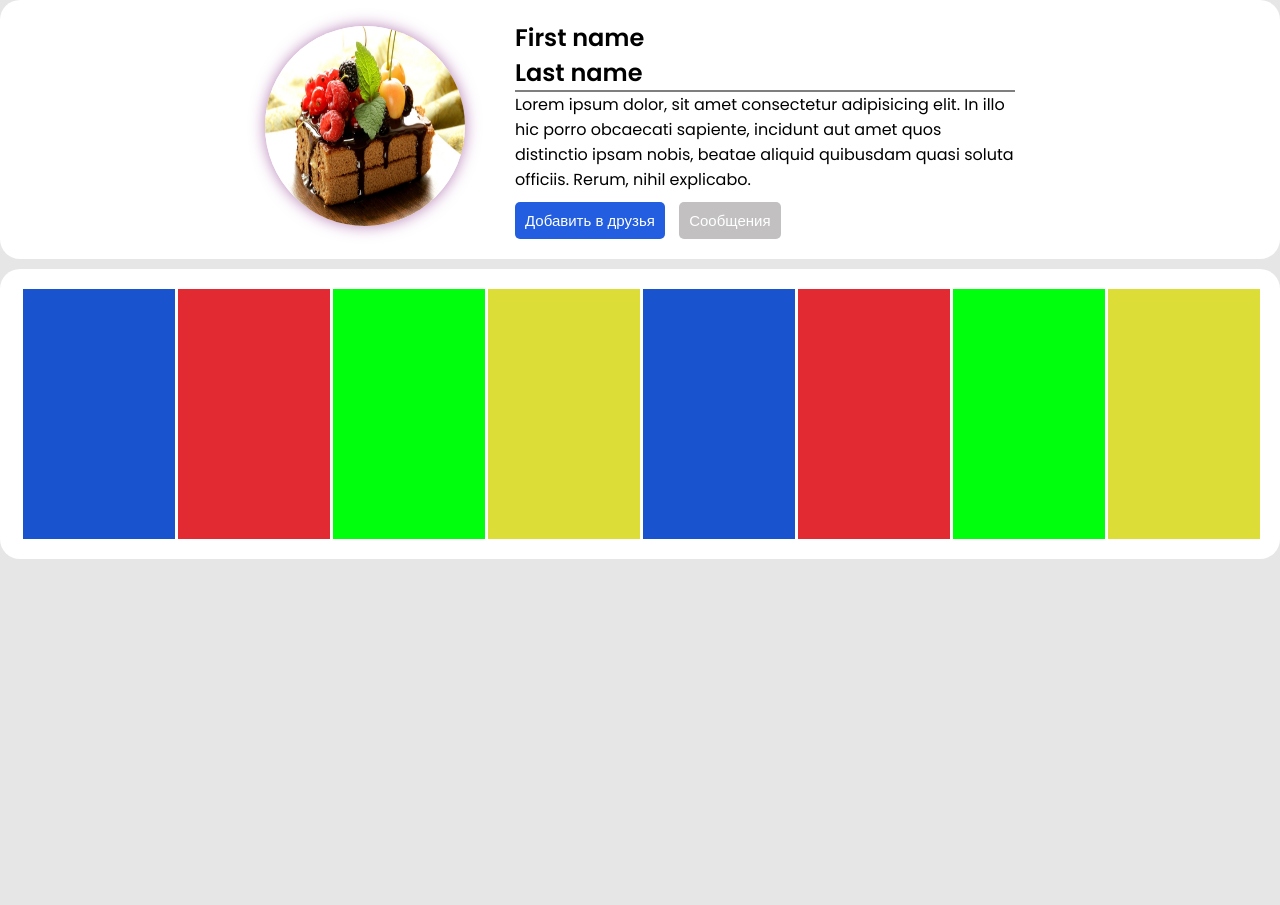
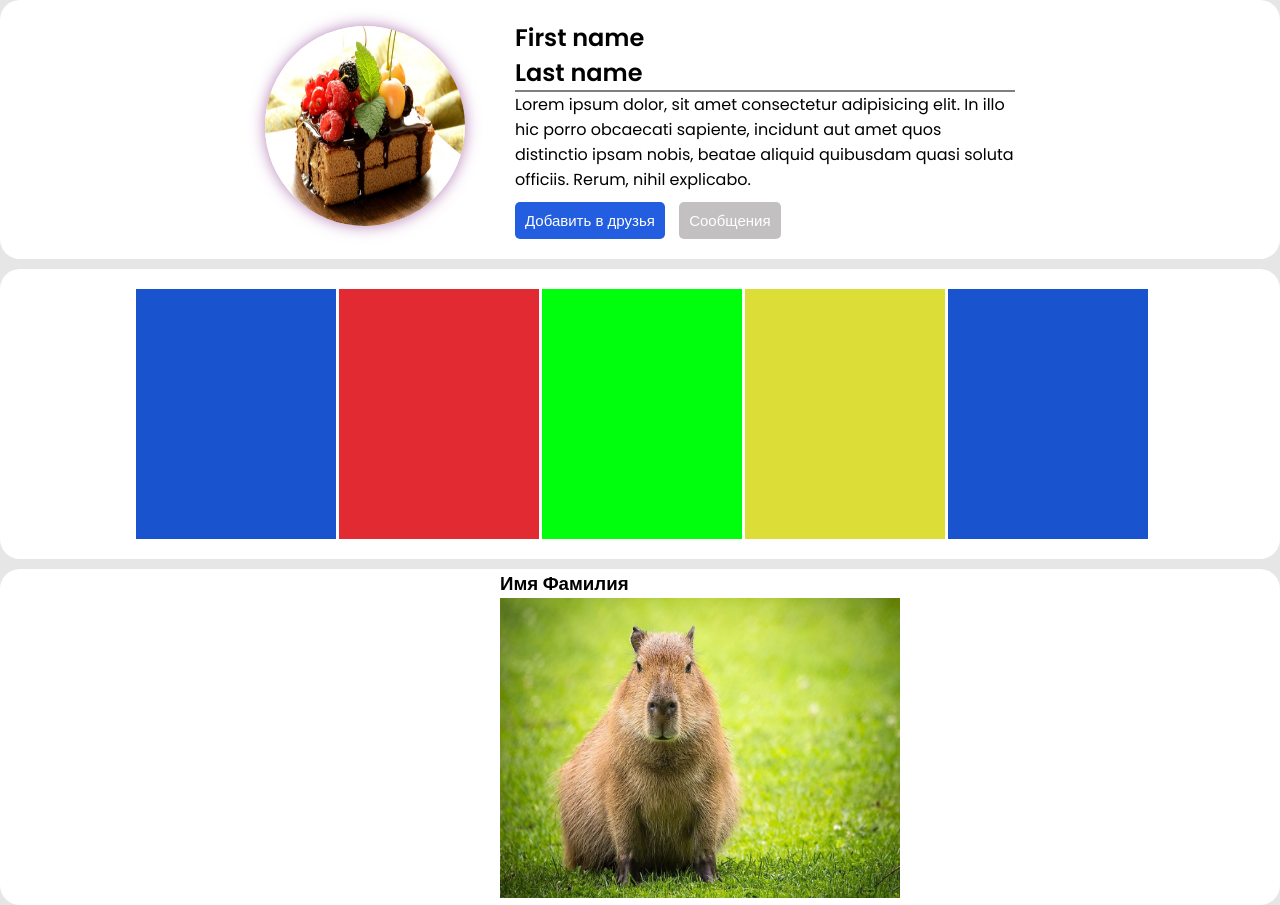
Before and after one commit to ZeroB1t/Profile, a plain HTML site: page index.html in a window 1280 px wide. Before the commit the page ends 800 px from the top, so only its background shows below. Drawn offline with Linux system fonts and the light colour scheme.

Commit message:
Добавлен новый блок news

```diff
--- a/index.html
+++ b/index.html
@@ -42,18 +42,16 @@
 
             </div>
             <div class="photo-container">
-
-            </div>
-            <div class="photo-container red">
-
-            </div>
-            <div class="photo-container green">
-
-            </div>
-            <div class="photo-container yellow">
-
+        </div>
+    </main>
+    <div class="content">
+        <div class="news">
+            <div class="block-news">
+                <h3>Имя Фамилия</h3>
+                <img class="img-news" src="img/capibara.jpg" alt="капибара">
+                <p></p>
             </div>
         </div>
-    </main>
+    </div>
 </body>
 </html>
```
